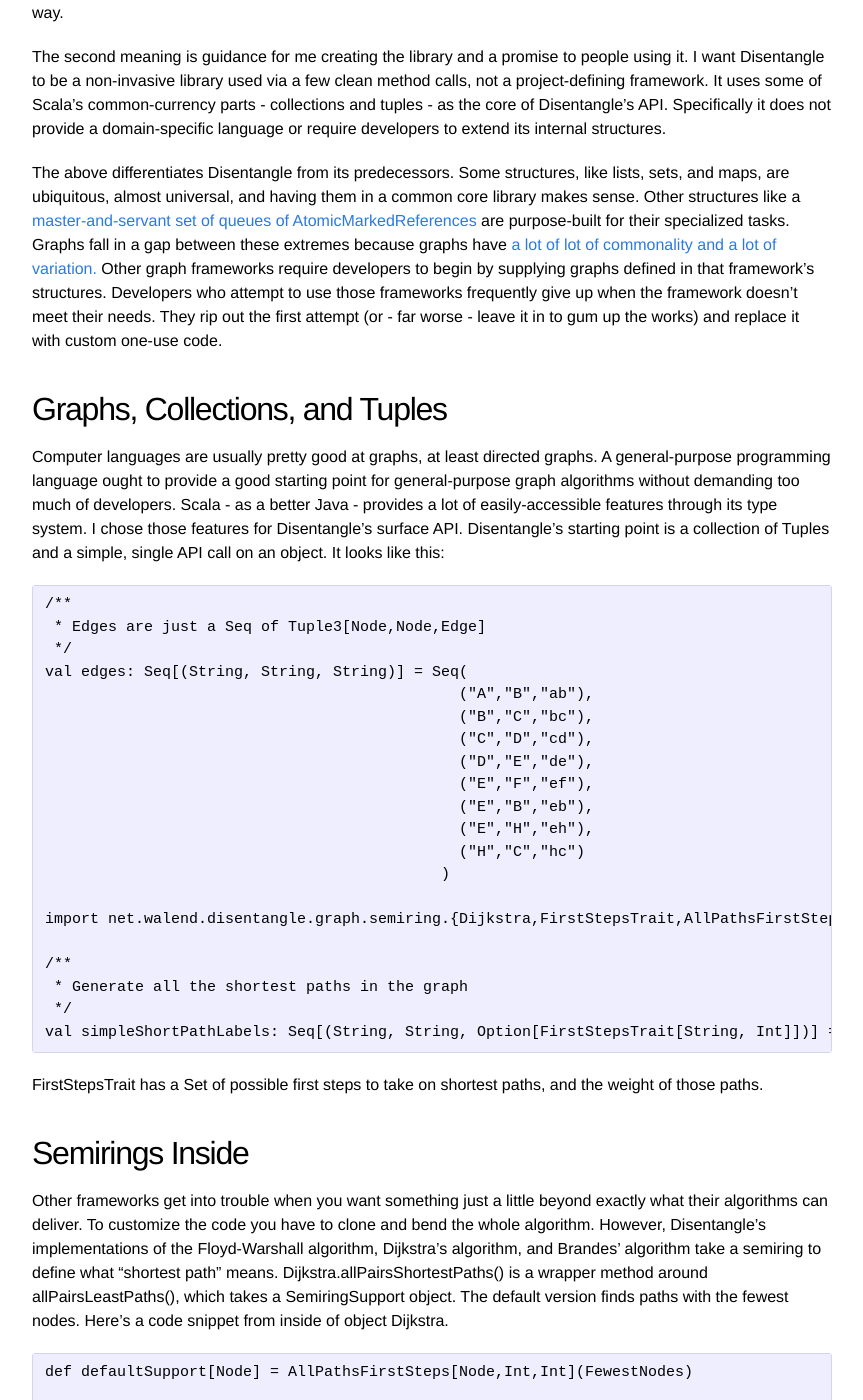
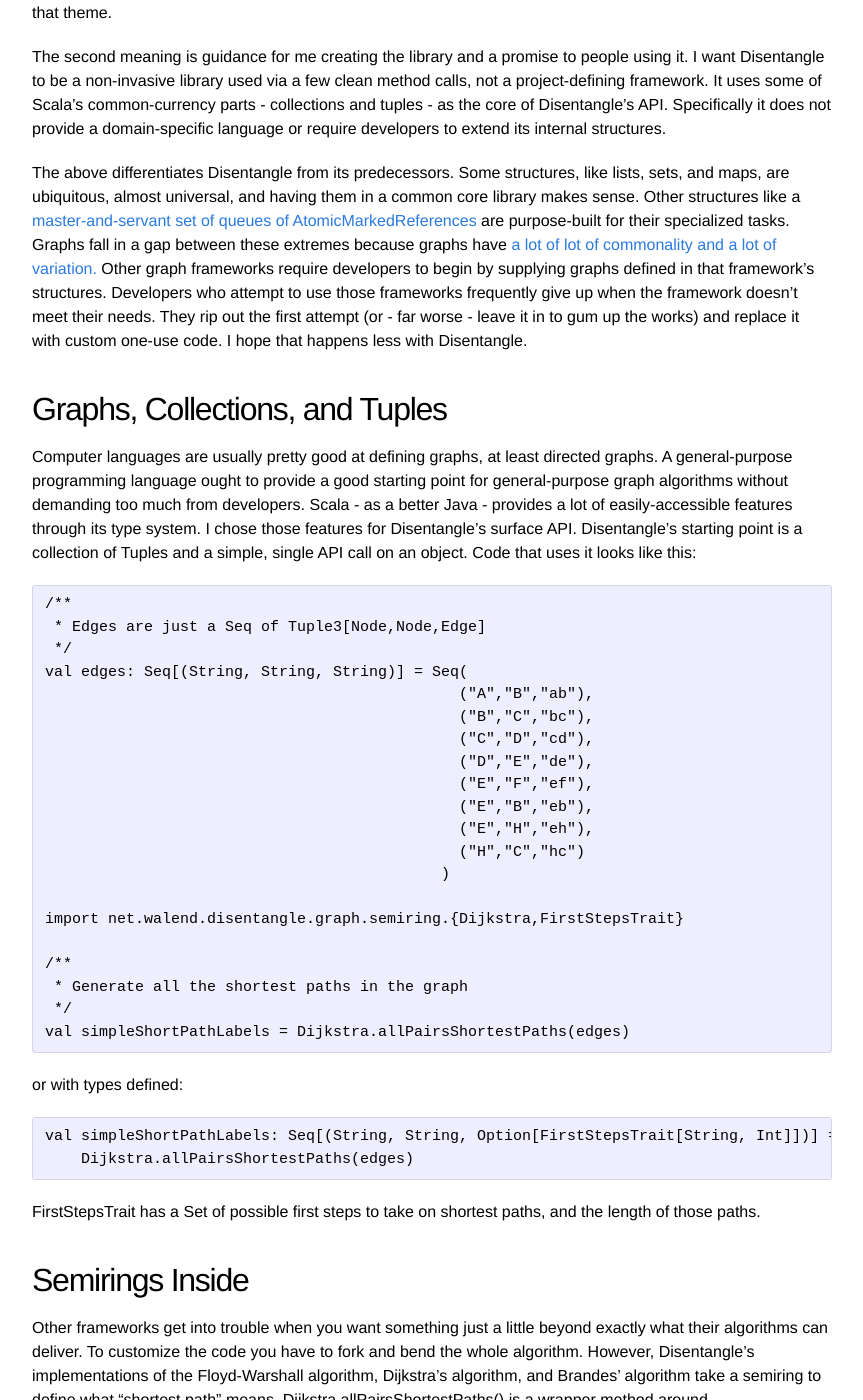
Before and after one commit to dwalend/blog, a Jekyll site: the page built from _posts/2015-11-03-Rename-to-Disentangle.md, in a window 1280 px wide and 1400 px high, scrolled down 702 px. Shown: the whole window, without its empty margins (208-1071 px from the left). Built offline with Jekyll 4.4.1, drawn with Linux system fonts in a browser that asks for light colours; Markdown is read by kramdown in place of the engine named in the settings; comment, search, counter and statistics services are not loaded; some of the changed text lies outside the part shown.

Commit message:
Publish Disentangle

```diff
--- a/_posts/2015-11-03-Rename-to-Disentangle.md
+++ b/_posts/2015-11-03-Rename-to-Disentangle.md
@@ -16,15 +16,15 @@
 
 I picked the name Disentangle to provide a double-meaning of optimism of purpose and guidance for the code.
 
-On its surface, Disentangle is a library of algorithms to help provide human insight for complex graph structures. In my day job too often I've projected a picture of a hairball of a graph on a screen in a dark room, narrating it with words like, "This graph is really complicated, but - next slide please - I found these interesting things that you may care about." Disentangle has already helped tell some stories and I plan to keep grown the library that way.
+On its surface, Disentangle is a library of algorithms to help provide human insight for complex graph structures. In my day job too often I've projected a picture of a hairball of a graph on a screen in a dark room, narrating it with words like, "This graph is really complicated, but - next slide please - I found these interesting things that you may care about." Disentangle has already helped tell some stories and I plan to keep grown the library in that theme.
 
 The second meaning is guidance for me creating the library and a promise to people using it. I want Disentangle to be a non-invasive library used via a few clean method calls, not a project-defining framework. It uses some of Scala's common-currency parts - collections and tuples - as the core of Disentangle's API. Specifically it does not provide a domain-specific language or require developers to extend its internal structures.
 
-The above differentiates Disentangle from its predecessors. Some structures, like lists, sets, and maps, are ubiquitous, almost universal, and having them in a common core library makes sense. Other structures like a [master-and-servant set of queues of AtomicMarkedReferences](https://java.net/projects/somnifugijms/sources/svn/content/trunk/source/somnifugi/net/walend/somnifugi/juc/MessageSelectingPriorityBlockingQueue.java?rev=287) are purpose-built for their specialized tasks. Graphs fall in a gap between these extremes because graphs have [a lot of lot of commonality and a lot of variation.](https://en.wikipedia.org/wiki/Graph_(mathematics)) Other graph frameworks require developers to begin by supplying graphs defined in that framework's structures. Developers who attempt to use those frameworks frequently give up when the framework doesn't meet their needs. They rip out the first attempt (or - far worse - leave it in to gum up the works) and replace it with custom one-use code.
+The above differentiates Disentangle from its predecessors. Some structures, like lists, sets, and maps, are ubiquitous, almost universal, and having them in a common core library makes sense. Other structures like a [master-and-servant set of queues of AtomicMarkedReferences](https://java.net/projects/somnifugijms/sources/svn/content/trunk/source/somnifugi/net/walend/somnifugi/juc/MessageSelectingPriorityBlockingQueue.java?rev=287) are purpose-built for their specialized tasks. Graphs fall in a gap between these extremes because graphs have [a lot of lot of commonality and a lot of variation.](https://en.wikipedia.org/wiki/Graph_(mathematics)) Other graph frameworks require developers to begin by supplying graphs defined in that framework's structures. Developers who attempt to use those frameworks frequently give up when the framework doesn't meet their needs. They rip out the first attempt (or - far worse - leave it in to gum up the works) and replace it with custom one-use code. I hope that happens less with Disentangle.
 
 ## Graphs, Collections, and Tuples
 
-Computer languages are usually pretty good at graphs, at least directed graphs. A general-purpose programming language ought to provide a good starting point for general-purpose graph algorithms without demanding too much of developers. Scala - as a better Java - provides a lot of easily-accessible features through its type system. I chose those features for Disentangle's surface API. Disentangle's starting point is a collection of Tuples and a simple, single API call on an object. It looks like this:
+Computer languages are usually pretty good at defining graphs, at least directed graphs. A general-purpose programming language ought to provide a good starting point for general-purpose graph algorithms without demanding too much from developers. Scala - as a better Java - provides a lot of easily-accessible features through its type system. I chose those features for Disentangle's surface API. Disentangle's starting point is a collection of Tuples and a simple, single API call on an object. Code that uses it looks like this:
 
     /**
      * Edges are just a Seq of Tuple3[Node,Node,Edge]
@@ -40,18 +40,24 @@
                                                   ("H","C","hc")
                                                 )
 
-    import net.walend.disentangle.graph.semiring.{Dijkstra,FirstStepsTrait,AllPathsFirstSteps,LeastWeights}
+    import net.walend.disentangle.graph.semiring.{Dijkstra,FirstStepsTrait}
 
     /**
      * Generate all the shortest paths in the graph
      */
-    val simpleShortPathLabels: Seq[(String, String, Option[FirstStepsTrait[String, Int]])] = Dijkstra.allPairsShortestPaths(edges)
+    val simpleShortPathLabels = Dijkstra.allPairsShortestPaths(edges)
 
-FirstStepsTrait has a Set of possible first steps to take on shortest paths, and the weight of those paths.
+or with types defined:
+
+    val simpleShortPathLabels: Seq[(String, String, Option[FirstStepsTrait[String, Int]])] =
+        Dijkstra.allPairsShortestPaths(edges)
+
+
+FirstStepsTrait has a Set of possible first steps to take on shortest paths, and the length of those paths.
 
 ## Semirings Inside
 
-Other frameworks get into trouble when you want something just a little beyond exactly what their algorithms can deliver. To customize the code you have to clone and bend the whole algorithm. However, Disentangle's implementations of the Floyd-Warshall algorithm, Dijkstra's algorithm, and Brandes' algorithm take a semiring to define what "shortest path" means. Dijkstra.allPairsShortestPaths() is a wrapper method around allPairsLeastPaths(), which takes a SemiringSupport object. The default version finds paths with the fewest nodes. Here's a code snippet from inside of object Dijkstra.
+Other frameworks get into trouble when you want something just a little beyond exactly what their algorithms can deliver. To customize the code you have to fork and bend the whole algorithm. However, Disentangle's implementations of the Floyd-Warshall algorithm, Dijkstra's algorithm, and Brandes' algorithm take a semiring to define what "shortest path" means. Dijkstra.allPairsShortestPaths() is a wrapper method around allPairsLeastPaths(), which takes a SemiringSupport object. The default version finds paths with the fewest nodes. Here's a code snippet from inside of object Dijkstra:
 
     def defaultSupport[Node] = AllPathsFirstSteps[Node,Int,Int](FewestNodes)
 
@@ -62,21 +68,25 @@
       allPairsLeastPaths(edges, support, support.convertEdgeToLabel(FewestNodes.convertEdgeToLabel), nodeOrder)
     }
 
-## Weights via Semirings
+## Pick Weights via Semirings
 
 My most specific complaint with other frameworks is their baked-in selection of what to use for weights. Disentangle is semiring-based, so you can supply the semiring -- you can use a weight that matches your needs. I created a straight-forward double-based semiring - LeastWeights - to provide traditional Double weights. It's easy to [copy and bend to your needs](https://github.com/dwalend/Disentangle/blob/to0.1.2/graph/src/main/scala/net/walend/disentangle/graph/semiring/LeastWeights.scala).
 
-    val support: AllPathsFirstSteps[String, Double, Double] = new AllPathsFirstSteps(LeastWeights)
+    import net.walend.disentangle.graph.semiring.{AllPathsFirstSteps,LeastWeights}
+    val support: AllPathsFirstSteps[String, Double, Double] =
+      new AllPathsFirstSteps(LeastWeights)
 
 (If the edges aren't Doubles already you'll need to supply some function to convert your edges to Doubles. I wrote this cheezy hack as an example.)
 
-    def stringToDouble(fromNode:String,toNode:String,edge:String):Double = edge.map(_.hashCode().toDouble).product
+    def stringToDouble(fromNode:String,toNode:String,edge:String):Double =
+      edge.map(_.hashCode().toDouble).product
 
 Instead of calling allPairsShortestPaths() call allPairsLeastPaths() to generate all the shortest paths.
 
-    val leastPathLabels: Seq[(String, String, support.Label)] = Dijkstra.allPairsLeastPaths(edges,
-                                                                                            support,
-                                                                                            support.convertEdgeToLabel[String](stringToDouble))
+    val leastPathLabels: Seq[(String, String, support.Label)] =
+      Dijkstra.allPairsLeastPaths(edges,support,support.convertEdgeToLabel[String](stringToDouble))
+
+## Other Semirings
 
 Because Disentangle is semiring-based, it's possible to create your own semirings have standard algorithms solve for something other than a "least path." For example, here's one for [most probable paths](https://github.com/dwalend/Disentangle/blob/to0.1.2/graph/src/main/scala/net/walend/disentangle/graph/semiring/MostProbable.scala).
 
```
Also changed, not shown: projects.md (+1 -1 lines), 2 other files.
